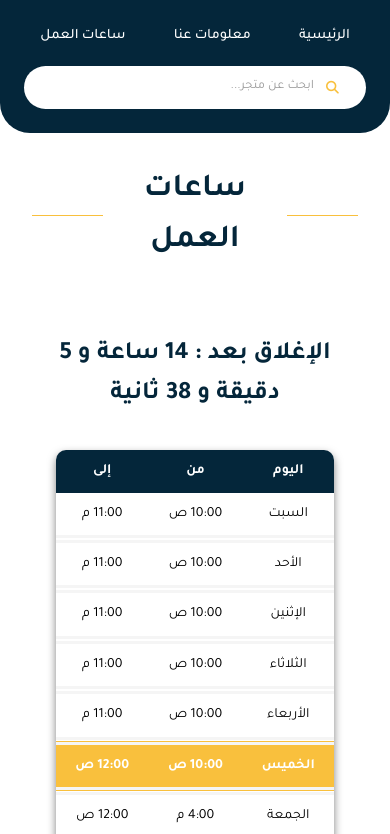
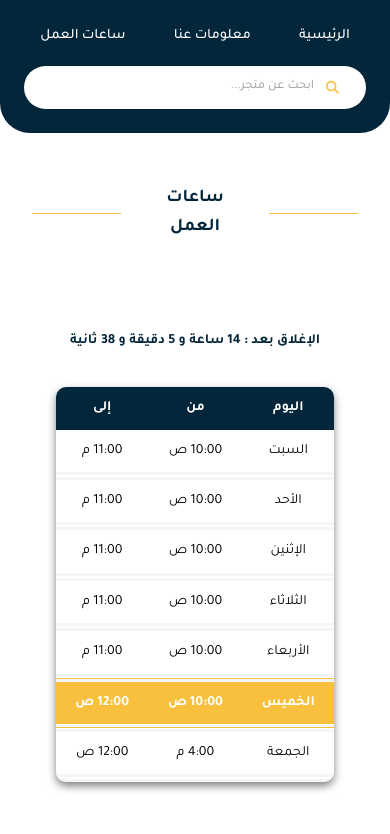
Before and after one commit to khaledelkodia/mall, a Nuxt app: page /hours in a window 390 px wide. Shown: the top 834 px of the page. Built offline with nearby package versions, Linux system fonts and the light colour scheme.

Commit message:
font time

```diff
--- a/components/timeCard.vue
+++ b/components/timeCard.vue
@@ -148,5 +148,8 @@
       padding: 10px;
       font-size: 14px;
     }
+    .countdown {
+      font-size: 14px;
+    }
   }
   </style>
--- a/pages/hours/index.vue
+++ b/pages/hours/index.vue
@@ -49,4 +49,11 @@ main {
   width: 100%;
   margin: 3rem auto 1rem auto;
 }
+
+@media (max-width: 480px) {
+
+  .title {
+      font-size: 18px;
+    }
+  }
 </style>
```
